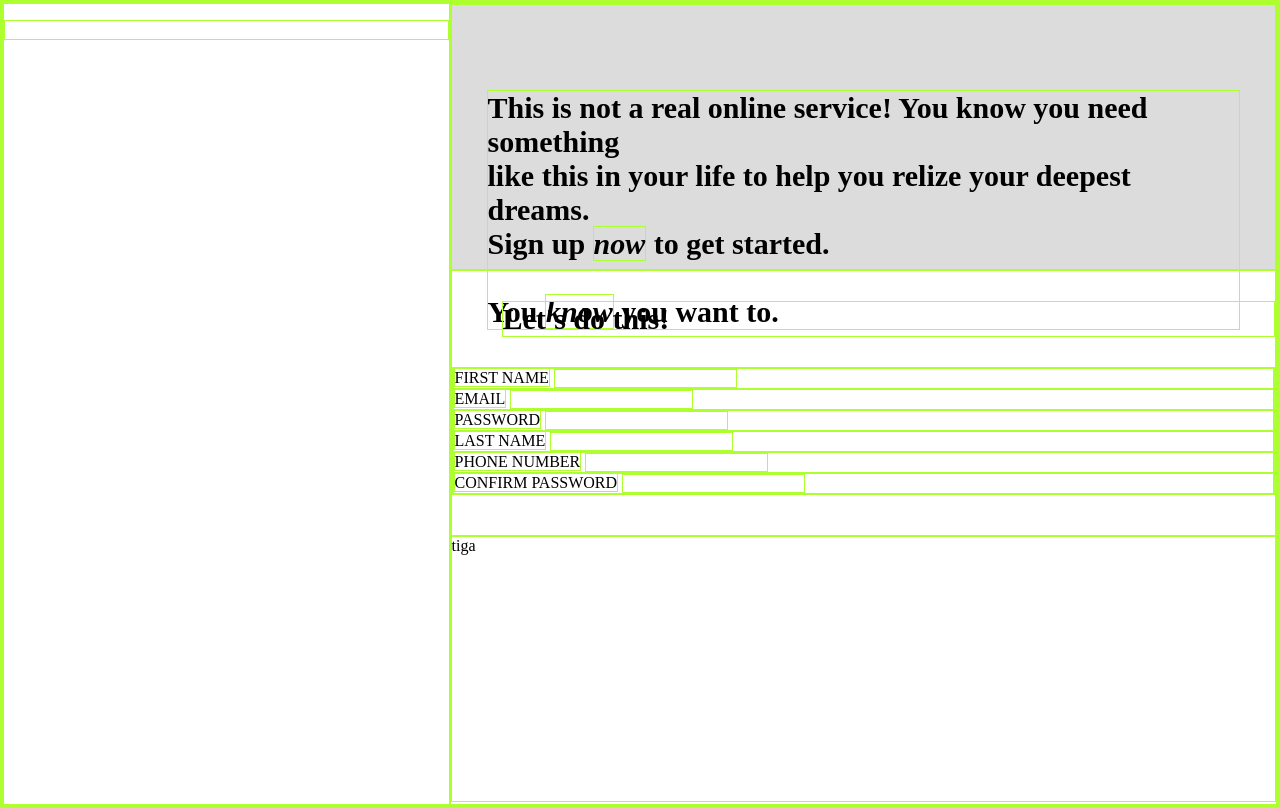
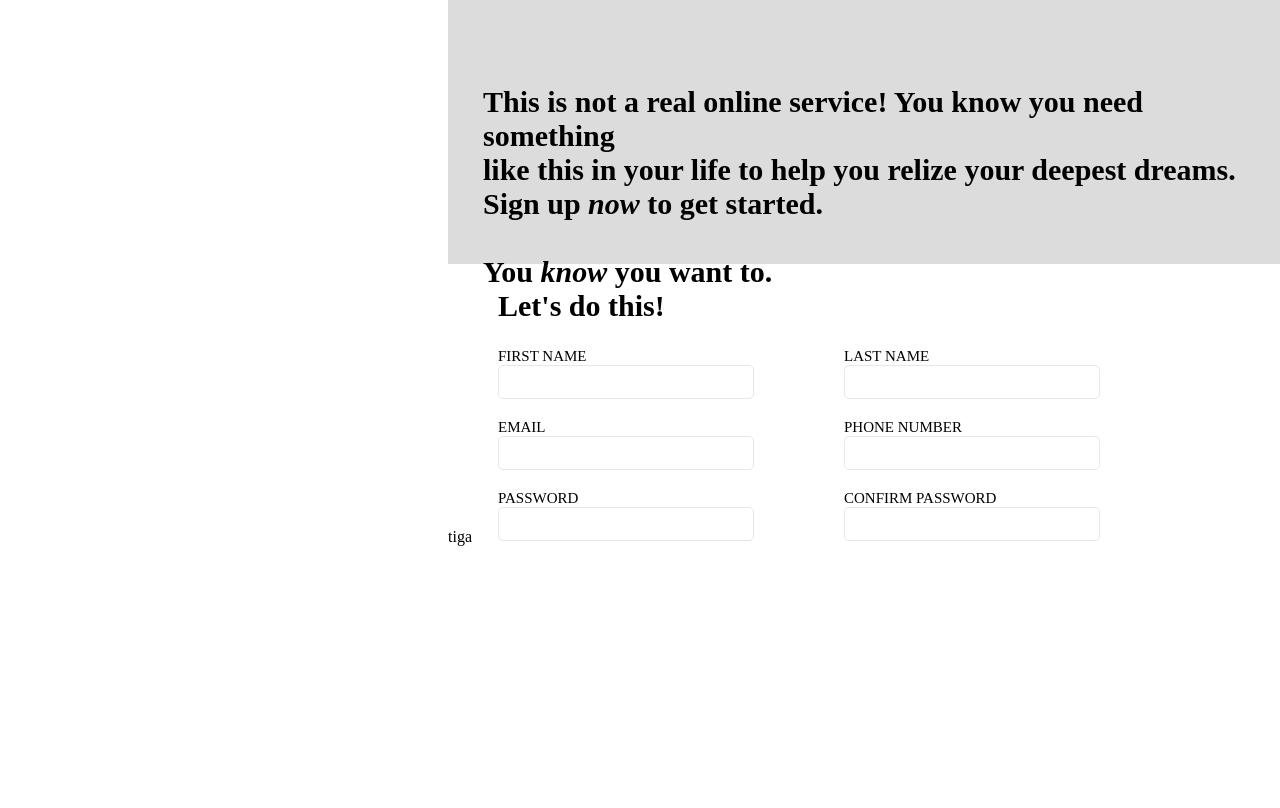
Before and after one commit to lukmanAkhmad/TOP_Sign-up-Form, a plain HTML site: page index.html in a window 1280 px wide. Drawn offline with Linux system fonts and the light colour scheme; a web font is replaced by a local one.

Commit message:
menambahkan pseudo class focus dan invalid pada input

```diff
--- a/index.html
+++ b/index.html
@@ -1,11 +1,13 @@
 <!DOCTYPE html>
 <html lang="en">
+
 <head>
     <meta charset="UTF-8">
     <meta name="viewport" content="width=device-width, initial-scale=1.0">
     <title>Sign-up Form</title>
     <link rel="stylesheet" href="style.css">
 </head>
+
 <body>
     <div class="container">
         <div class="left">
@@ -27,6 +29,7 @@
                     Let's do this!
                 </p>
                 <form action="" method="get" class="data-user">
+                    <div class="container-form-kiri">
                         <div class="form-row">
                             <label for="first-name">FIRST NAME</label>
                             <input type="text" id="first-name" name="first-name">
@@ -39,17 +42,20 @@
                             <label for="password">PASSWORD</label>
                             <input type="password" id="password" name="password">
                         </div>
+                    </div>
+                    <div class="container-form-kanan">
                         <div class="form-row">
                             <label for="last-name">LAST NAME</label>
                             <input type="text" id="last-name" name="last-name">
                         </div>
                         <div class="form-row">
                             <label for="phone-number">PHONE NUMBER</label>
-                        <input type="tel" id="phone-number" name="phone-number">
+                            <input type="tel" id="phone-number" name="phone-number" pattern='(\+62 ((\d{3}([ -]\d{3,})([- ]\d{4,})?)|(\d+)))|(\(\d+\) \d+)|\d{3}( \d+)+|(\d+[ -]\d+)|\d+'>
                         </div>
                         <div class="form-row">
                             <label for="confirm-password">CONFIRM PASSWORD</label>
                             <input type="password" id="confirm-password" name="confirm-password">
+                        </div>
                     </div>
                 </form>
             </div>
@@ -57,4 +63,5 @@
         </div>
     </div>
 </body>
+
 </html>
--- a/style.css
+++ b/style.css
@@ -1,6 +1,6 @@
-*{
+/* *{
     border: 1px solid greenyellow;
-}
+} */
 body{
     margin: 0;
     padding: 0;
@@ -44,7 +44,37 @@ body{
 .judul-form{
     font-size: 30px;
     font-weight: bold;
+    margin: 0;
     margin-left: 50px;
+    margin-top: 25px;
+    margin-bottom: 25px;
+}
+.data-user{
+    display: flex;
+    margin-left: 50px;
+    gap: 90px;
+}
+.form-row{
+    display: flex;
+    flex-direction: column;
+    margin-bottom: 20px;
+}
+ label{
+    font-size: 15px;
+}
+input {
+    width: 250px;
+    border: 1px solid #E5E7EB;
+    border-radius: 5px;
+    height: 30px;
+    font-size: 18px;
+    outline: none;  /* supaya di chrome bordernya tidak otomatis hitam saat focus */
+}
+input:focus{
+    border: 1px solid blue;
+}
+input:invalid{
+    border: 1px solid red;
 }
 .tiga{
     height: 33vh;
```
Lines whose indentation alone changed are shown as unchanged.
